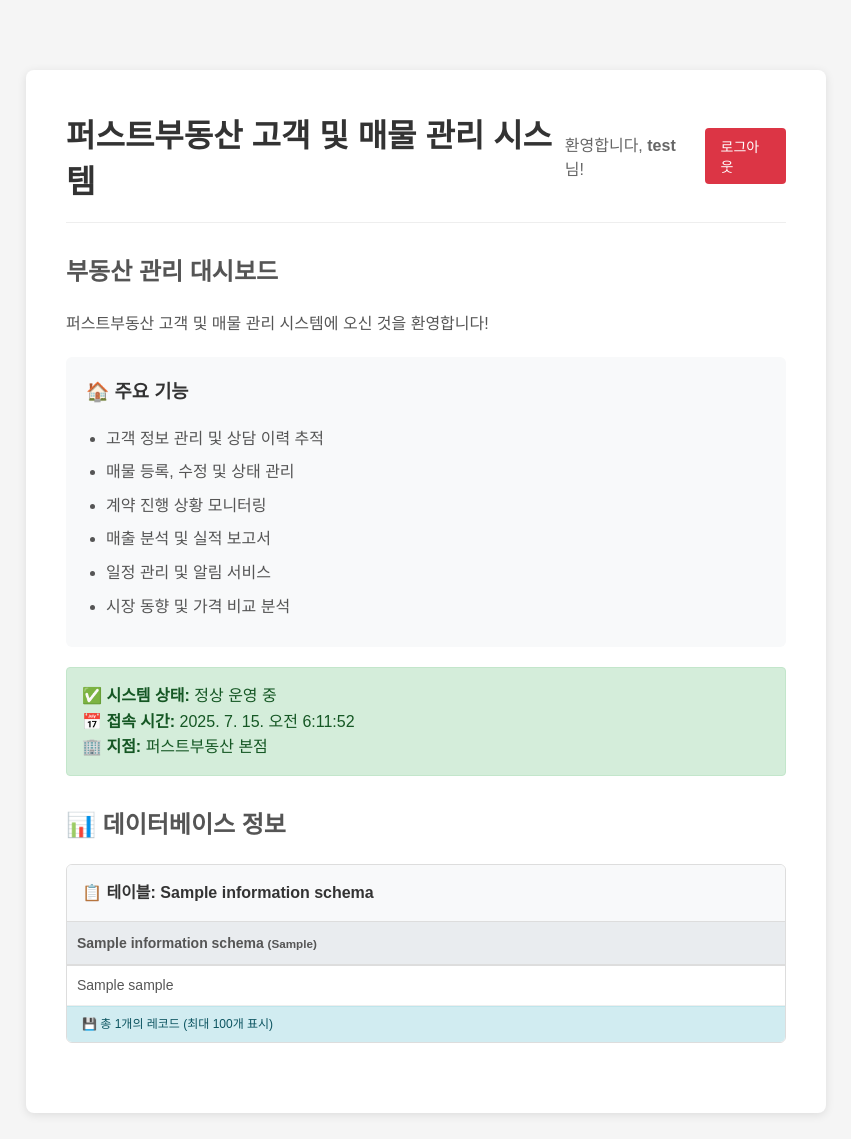
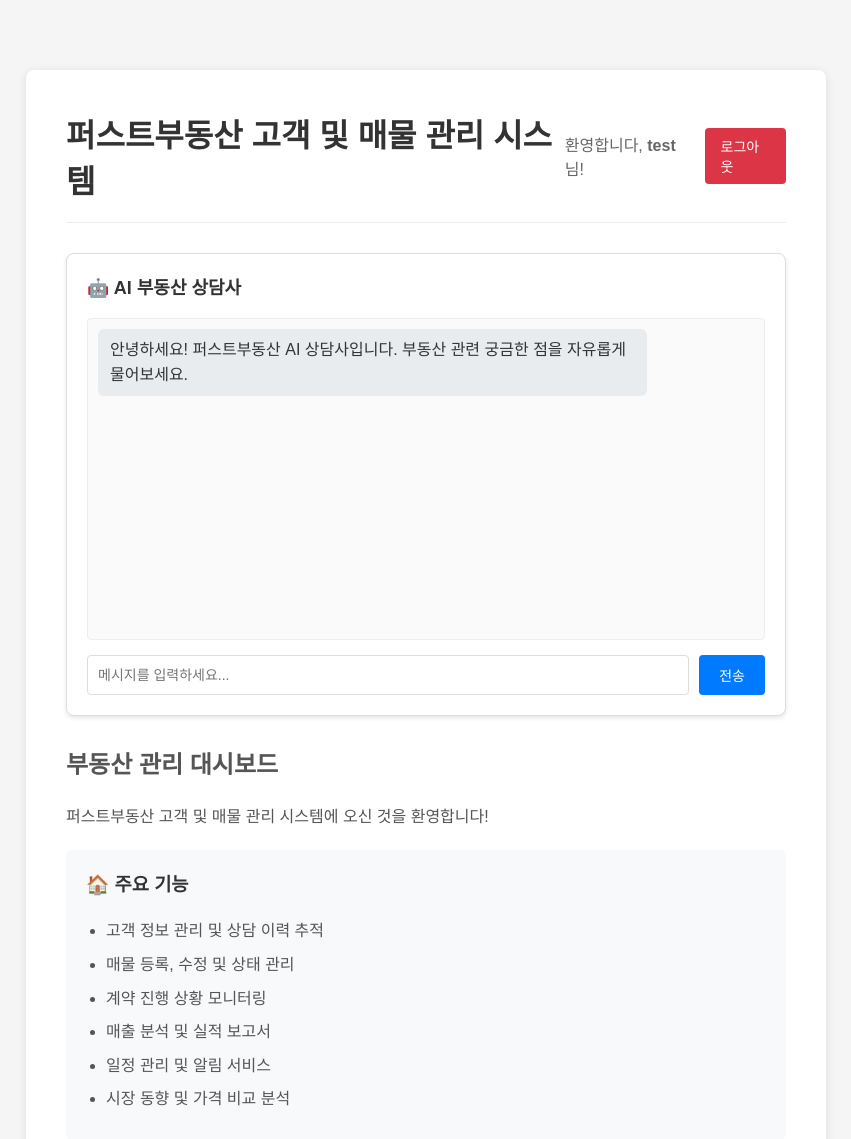
Before and after one commit to snghojeong/first-system, a Flask app: page / in a window 1280 px wide. Shown: the top 1139 px of the page, without its empty margins (214-1065 px from the left). Before the commit the page ends 1115 px from the top, so only its background shows below. Run offline with Flask 3, Linux system fonts and the light colour scheme; a user stored in the database is signed in; a database or web service that is not in the repository returns one stand-in record (values such as "Sample title"); some libraries are stand-ins or nearby versions.

Commit message:
Implement chat

```diff
--- a/flask_auth/app.py
+++ b/flask_auth/app.py
@@ -1,10 +1,12 @@
-from flask import Flask, render_template, request, redirect, url_for, flash
+from flask import Flask, render_template, request, redirect, url_for, flash, jsonify
 from flask_login import LoginManager, UserMixin, login_user, logout_user, login_required, current_user
 from flask_sqlalchemy import SQLAlchemy
 from werkzeug.security import generate_password_hash, check_password_hash
 import os
 import psycopg2
 from sqlalchemy import create_engine, text
+import requests
+import json
 
 app = Flask(__name__)
 app.config['SECRET_KEY'] = 'your-secret-key-change-this-in-production'
@@ -124,6 +126,59 @@ def logout():
     logout_user()
     return redirect(url_for('login'))
 
+@app.route('/chat', methods=['POST'])
+@login_required
+def chat():
+    try:
+        data = request.get_json()
+        user_message = data.get('message', '')
+
+        if not user_message:
+            return jsonify({'error': '메시지가 없습니다.'}), 400
+
+        # Ollama API 호출 (환경변수에서 URL 읽기)
+        ollama_url = os.getenv('OLLAMA_URL', 'http://localhost:11434/api/generate')
+        ollama_data = {
+            'model': 'llama3.1:8b',
+            'prompt': f"당신은 부동산 회사 퍼스트부동산의 부동산 전문 상담사입니다. 다음 질문에 친절하고 전문적으로 답변해주세요:\n\n{user_message}",
+            'stream': False,
+            'options': {
+                'num_predict': 200,  # 응답 길이 제한
+                'temperature': 0.7,
+                'top_p': 0.9
+            }
+        }
+
+        print(f"Ollama 요청: {ollama_url}")
+        print(f"요청 데이터: {ollama_data}")
+
+        response = requests.post(
+            ollama_url,
+            json=ollama_data,
+            headers={'Content-Type': 'application/json'},
+            timeout=120
+        )
+
+        print(f"응답 상태 코드: {response.status_code}")
+        print(f"응답 내용: {response.text}")
+
+        if response.status_code == 200:
+            result = response.json()
+            ai_response = result.get('response', '죄송합니다. 응답을 생성할 수 없습니다.')
+            return jsonify({'response': ai_response})
+        else:
+            return jsonify({'error': f'AI 서비스 오류 (상태 코드: {response.status_code})'}), 500
+
+    except requests.exceptions.Timeout:
+        print("Timeout 에러 발생")
+        return jsonify({'error': '응답 시간이 초과되었습니다. 다시 시도해주세요.'}), 500
+    except requests.exceptions.RequestException as e:
+        print(f"Request 에러: {e}")
+        return jsonify({'error': 'AI 서비스 연결 오류가 발생했습니다.'}), 500
+    except Exception as e:
+        print(f"일반 에러: {e}")
+        return jsonify({'error': '서버 오류가 발생했습니다.'}), 500
+
 if __name__ == '__main__':
     create_tables()
     app.run(debug=True, host='0.0.0.0', port=5001)
--- a/flask_auth/requirements.txt
+++ b/flask_auth/requirements.txt
@@ -4,3 +4,4 @@ Flask-SQLAlchemy==3.0.5
 Werkzeug==2.3.7
 psycopg2-binary==2.9.10
 pandas==2.0.3
+requests==2.31.0
--- a/flask_auth/templates/index.html
+++ b/flask_auth/templates/index.html
@@ -136,6 +136,73 @@
             font-size: 12px;
             border-top: 1px solid #bee5eb;
         }
+        .chat-container {
+            background: white;
+            border: 1px solid #ddd;
+            border-radius: 8px;
+            padding: 20px;
+            margin-bottom: 30px;
+            box-shadow: 0 2px 4px rgba(0,0,0,0.1);
+        }
+        .chat-header {
+            color: #333;
+            margin-bottom: 15px;
+            font-size: 18px;
+            font-weight: bold;
+        }
+        .chat-messages {
+            height: 300px;
+            overflow-y: auto;
+            border: 1px solid #eee;
+            border-radius: 4px;
+            padding: 10px;
+            margin-bottom: 15px;
+            background-color: #fafafa;
+        }
+        .message {
+            margin-bottom: 10px;
+            padding: 8px 12px;
+            border-radius: 6px;
+            max-width: 80%;
+        }
+        .user-message {
+            background-color: #007bff;
+            color: white;
+            margin-left: auto;
+            text-align: right;
+        }
+        .ai-message {
+            background-color: #e9ecef;
+            color: #333;
+            margin-right: auto;
+        }
+        .chat-input-container {
+            display: flex;
+            gap: 10px;
+        }
+        .chat-input {
+            flex: 1;
+            padding: 10px;
+            border: 1px solid #ddd;
+            border-radius: 4px;
+            font-size: 14px;
+        }
+        .chat-send-btn {
+            padding: 10px 20px;
+            background-color: #007bff;
+            color: white;
+            border: none;
+            border-radius: 4px;
+            cursor: pointer;
+            font-size: 14px;
+        }
+        .chat-send-btn:hover {
+            background-color: #0056b3;
+        }
+        .chat-send-btn:disabled {
+            background-color: #6c757d;
+            cursor: not-allowed;
+        }
     </style>
 </head>
 <body>
@@ -149,6 +216,20 @@
         </div>
 
         <div class="content">
+            <!-- AI 채팅 인터페이스 -->
+            <div class="chat-container">
+                <div class="chat-header">🤖 AI 부동산 상담사</div>
+                <div class="chat-messages" id="chatMessages">
+                    <div class="message ai-message">
+                        안녕하세요! 퍼스트부동산 AI 상담사입니다. 부동산 관련 궁금한 점을 자유롭게 물어보세요.
+                    </div>
+                </div>
+                <div class="chat-input-container">
+                    <input type="text" class="chat-input" id="chatInput" placeholder="메시지를 입력하세요..." onkeypress="handleEnterKey(event)">
+                    <button class="chat-send-btn" id="sendBtn" onclick="sendMessage()">전송</button>
+                </div>
+            </div>
+
             <h2>부동산 관리 대시보드</h2>
             <p>퍼스트부동산 고객 및 매물 관리 시스템에 오신 것을 환영합니다!</p>
 
@@ -240,6 +321,61 @@
 
     <script>
         document.getElementById('current-time').textContent = new Date().toLocaleString('ko-KR');
+
+        function addMessage(message, isUser = false) {
+            const chatMessages = document.getElementById('chatMessages');
+            const messageDiv = document.createElement('div');
+            messageDiv.className = `message ${isUser ? 'user-message' : 'ai-message'}`;
+            messageDiv.textContent = message;
+            chatMessages.appendChild(messageDiv);
+            chatMessages.scrollTop = chatMessages.scrollHeight;
+        }
+
+        function handleEnterKey(event) {
+            if (event.key === 'Enter') {
+                sendMessage();
+            }
+        }
+
+        async function sendMessage() {
+            const chatInput = document.getElementById('chatInput');
+            const sendBtn = document.getElementById('sendBtn');
+            const message = chatInput.value.trim();
+
+            if (!message) return;
+
+            // 사용자 메시지 추가
+            addMessage(message, true);
+            chatInput.value = '';
+
+            // 버튼 비활성화
+            sendBtn.disabled = true;
+            sendBtn.textContent = '전송 중...';
+
+            try {
+                const response = await fetch('/chat', {
+                    method: 'POST',
+                    headers: {
+                        'Content-Type': 'application/json',
+                    },
+                    body: JSON.stringify({ message: message })
+                });
+
+                if (response.ok) {
+                    const data = await response.json();
+                    addMessage(data.response);
+                } else {
+                    addMessage('죄송합니다. 오류가 발생했습니다. 다시 시도해주세요.');
+                }
+            } catch (error) {
+                console.error('Error:', error);
+                addMessage('연결 오류가 발생했습니다. 네트워크를 확인해주세요.');
+            } finally {
+                // 버튼 활성화
+                sendBtn.disabled = false;
+                sendBtn.textContent = '전송';
+            }
+        }
     </script>
 </body>
 </html>
```
